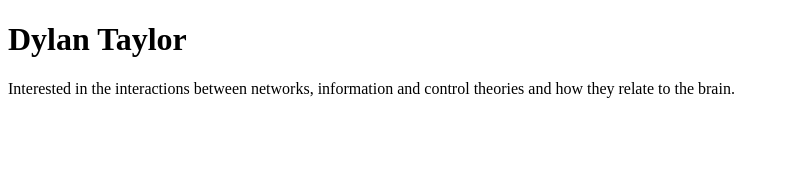
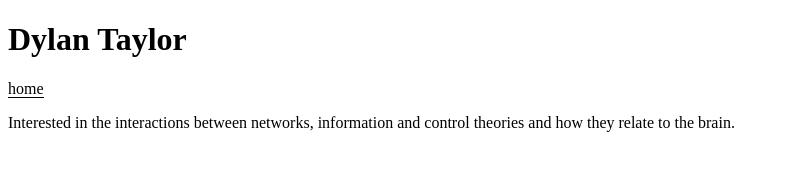
Before and after one commit to dylan-taylor/dylan-taylor.github.io, a plain HTML site: page index.html in a window 1280 px wide. Shown: the whole page, without its empty margins (0-789 px from the left). Drawn offline with Linux system fonts and the light colour scheme.

Commit message:
start work on link bar

```diff
--- a/index.html
+++ b/index.html
@@ -6,13 +6,22 @@
     <meta name="viewport" content="width=device-width, initial-scale=1.0">
     <title>Dylan Tayl</title>
     <style>
-
+    	link-bar {
+		text-align: center;
+	}
+    	current-page {
+		text-align: center;
+		border-bottom: 1px solid black;
+	}
     </style>
 </head>
 
 <body>
     <header>
         <h1>Dylan Taylor</h1>
+	<link-bar>
+		<current-page>home</current-page>
+	</link-bar>
     </header>
 
     <main>
```
